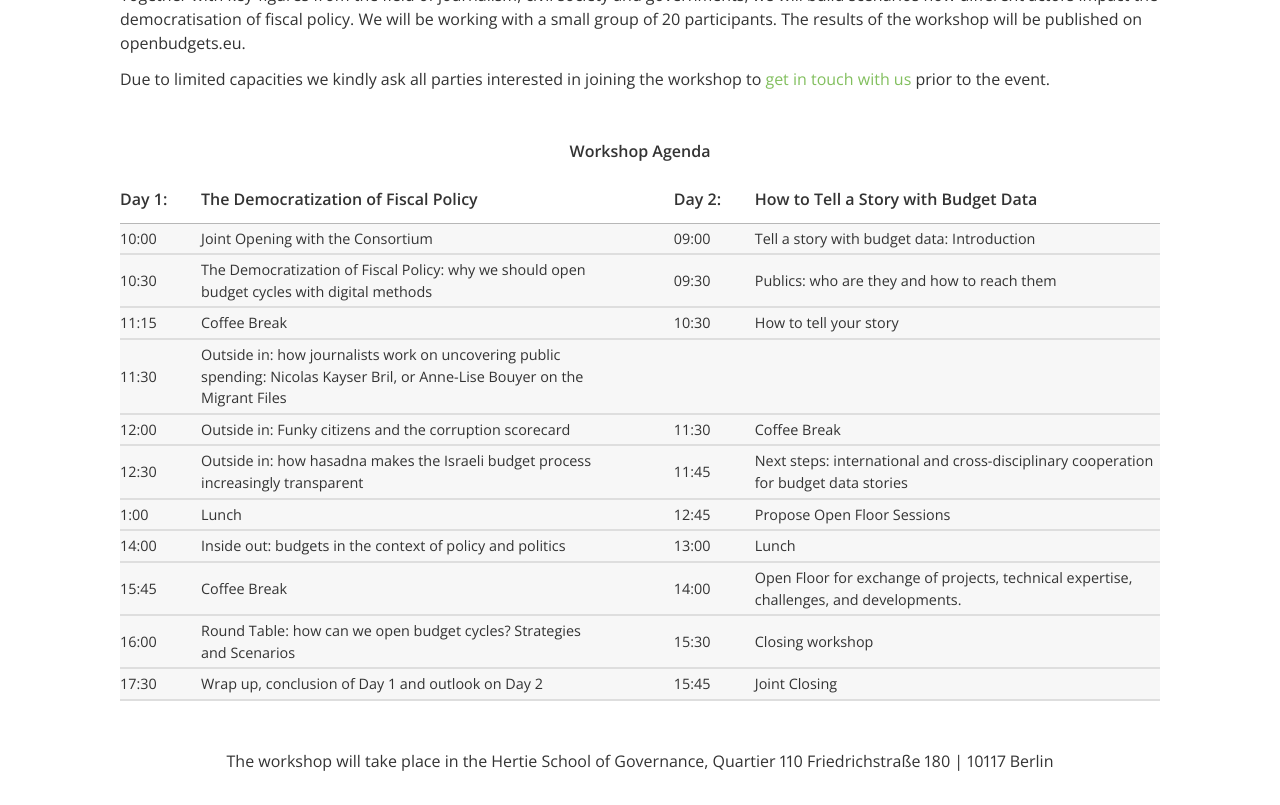
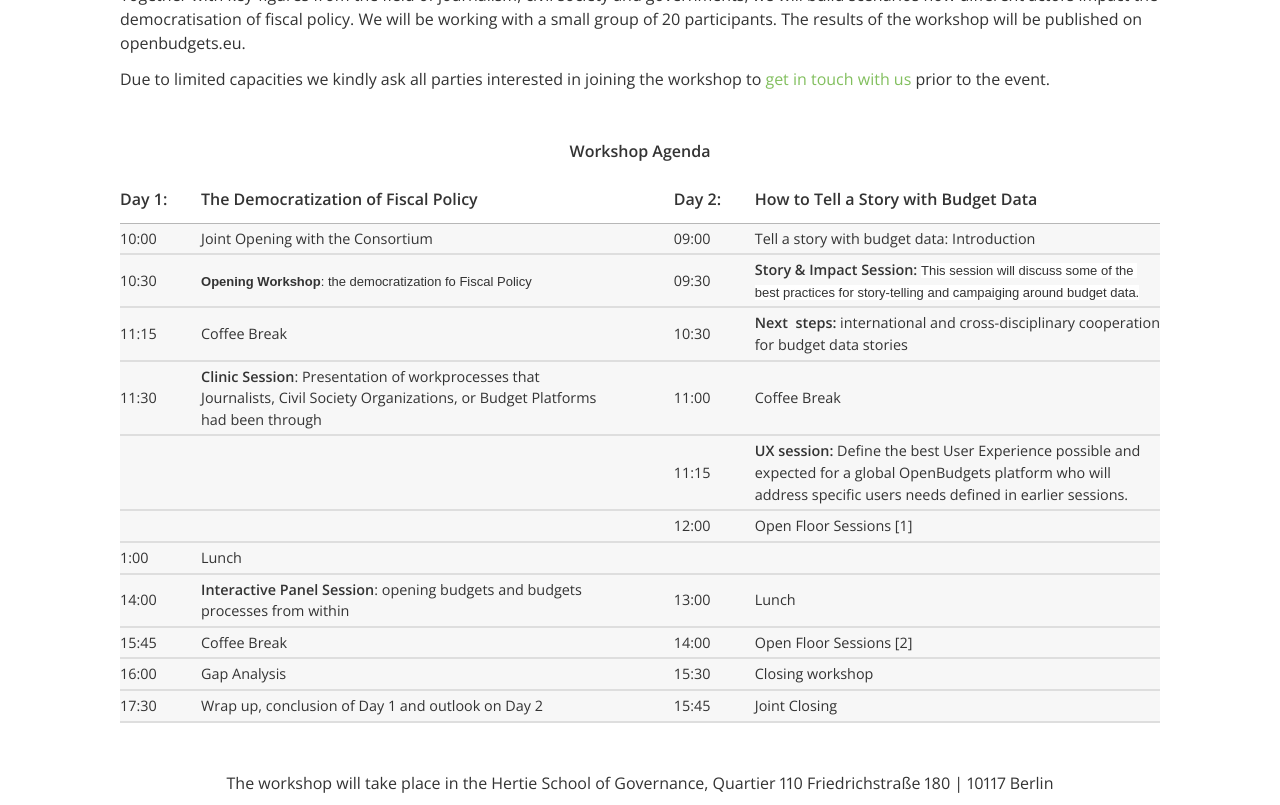
Before and after one commit to openbudgets/openbudgets.github.io, a Jekyll site: the page built from _posts/2015-10-13-open-budgets-stakeholder-workshop.md, in a window 1280 px wide and 900 px high, scrolled down 477 px, cut to the strip 0-805 px from the top of the window. Built offline with Jekyll 4.4.1, drawn with Linux system fonts in a browser that asks for light colours; nearby versions of some CDN libraries.

Commit message:
Content update > Program

```diff
--- a/_posts/2015-10-13-open-budgets-stakeholder-workshop.md
+++ b/_posts/2015-10-13-open-budgets-stakeholder-workshop.md
@@ -19,111 +19,160 @@ Due to limited capacities we kindly ask all parties interested in joining the wo
 <center><b>Workshop Agenda</b></center>
 
 <table class="blog-table">
-<col width="60">
-<col width="300">
-<col width="50">
-<col width="60">
-<col width="300">
-
-
-<th>Day 1:</th>
-<th>The Democratization of Fiscal Policy</th>
-<th></th>
-<th>Day 2:</th>
-<th>How to Tell a Story with Budget Data</th>
-
-<tr>
-
-<td>10:00</td>
-<td>Joint Opening with the Consortium</td>
-<td></td>
-<td>09:00</td>
-<td>Tell a story with budget data: Introduction</td>
-</tr>
-
-<tr>
-<td>10:30</td>
-<td>The Democratization of Fiscal Policy: why we should open budget cycles with digital methods</td>
-<td></td>
-<td>09:30</td>
-<td>Publics: who are they and how to reach them</td>
-</tr>
-
-<tr>
-<td>11:15</td>
-<td>Coffee Break</td>
-<td></td>
-<td>10:30</td>
-<td>How to tell your story</td>
-</tr>
-
-<tr>
-<td>11:30</td>
-<td>Outside in: how journalists work on uncovering public spending: Nicolas Kayser Bril, or Anne-Lise Bouyer on the Migrant Files</td>
-<td></td>
-<td></td>
-<td>
-
-</td>
-</tr>
-
-<tr>
-<td>12:00</td>
-<td>Outside in: Funky citizens and the corruption scorecard</td>
-<td></td>
-<td>11:30</td>
-<td>Coffee Break</td>
-</tr>
-
-<tr>
-<td>12:30</td>
-<td>Outside in: how hasadna makes the Israeli budget process increasingly transparent </td>
-<td></td>
-<td>11:45</td>
-<td>Next steps: international and cross-disciplinary cooperation for budget data stories</td>
-</tr>
-
-<tr>
-<td>1:00</td>
-<td>Lunch</td>
-<td></td>
-<td>12:45</td>
-<td>Propose Open Floor Sessions</td>
-</tr>
-
-<tr>
-<td>14:00</td>
-<td>Inside out: budgets in the context of policy and politics</td>
-<td></td>
-<td>13:00</td>
-<td>Lunch</td>
-</tr>
-
-<tr>
-<td>15:45</td>
-<td>Coffee Break</td>
-<td></td>
-<td>14:00</td>
-<td>Open Floor for exchange of projects, technical expertise, challenges, and developments.</td>
-</tr>
-
-<tr>
-<td>16:00</td>
-<td>Round Table: how can we open budget cycles? Strategies and Scenarios</td>
-<td></td>
-<td>15:30</td>
-<td>Closing workshop</td>
-</tr>
-
-<tr>
-<td>17:30</td>
-<td>Wrap up, conclusion of Day 1 and outlook on Day 2</td>
-<td></td>
-<td>15:45</td>
-<td>Joint Closing</td>
-</tr>
-
-</table>
+			<colgroup>
+				<col width="60" />
+				<col width="300" />
+				<col width="50" />
+				<col width="60" />
+				<col width="300" />
+			</colgroup>
+			<tbody>
+				<tr>
+					<th>
+						Day 1:</th>
+					<th>
+						The Democratization of Fiscal Policy</th>
+					<th>
+						&nbsp;</th>
+					<th>
+						Day 2:</th>
+					<th>
+						How to Tell a Story with Budget Data</th>
+				</tr>
+				<tr>
+					<td>
+						10:00</td>
+					<td>
+						Joint Opening with the Consortium</td>
+					<td>
+						&nbsp;</td>
+					<td>
+						09:00</td>
+					<td>
+						Tell a story with budget data: Introduction</td>
+				</tr>
+				<tr>
+					<td>
+						10:30</td>
+					<td>
+						<span data-sheets-userformat="[null,null,897,[null,0],null,null,null,null,null,null,1,4,0]" data-sheets-value="[null,2,&quot;Opening Workshop: the democratization fo Fiscal Policy&quot;]" style="font-size:13px;font-family:arial,sans,sans-serif;"><strong>Opening Workshop</strong>: the democratization fo Fiscal Policy</span></td>
+					<td>
+						&nbsp;</td>
+					<td>
+						09:30</td>
+					<td>
+						<strong>Story &amp; Impact Session:&nbsp;</strong><span style="font-family: arial, sans, sans-serif; font-size: 13px; line-height: 13px; white-space: pre-wrap; background-color: rgb(255, 255, 255);">This session will discuss some of the best practices for story-telling and campaiging around budget data.</span></td>
+				</tr>
+				<tr>
+					<td>
+						11:15</td>
+					<td>
+						Coffee Break</td>
+					<td>
+						&nbsp;</td>
+					<td>
+						10:30</td>
+					<td>
+						<strong>Next &nbsp;steps:</strong> international and cross-disciplinary cooperation for budget data stories&nbsp;</td>
+				</tr>
+				<tr>
+					<td>
+						11:30</td>
+					<td>
+						<strong>Clinic Session</strong>: Presentation of workprocesses that Journalists, Civil Society Organizations, or Budget Platforms had been through</td>
+					<td>
+						&nbsp;</td>
+					<td>
+						11:00</td>
+					<td>
+						Coffee Break</td>
+				</tr>
+				<tr>
+					<td>
+						&nbsp;</td>
+					<td>
+						&nbsp;</td>
+					<td>
+						&nbsp;</td>
+					<td>
+						11:15</td>
+					<td>
+						<strong>UX session:</strong> Define the best User Experience possible and expected for a global OpenBudgets platform who will address specific users needs defined in earlier sessions.</td>
+				</tr>
+				<tr>
+					<td>
+						&nbsp;</td>
+					<td>
+						&nbsp;</td>
+					<td>
+						&nbsp;</td>
+					<td>
+						12:00</td>
+					<td>
+						Open Floor Sessions [1]</td>
+				</tr>
+				<tr>
+					<td>
+						1:00</td>
+					<td>
+						Lunch</td>
+					<td>
+						&nbsp;</td>
+					<td>
+						&nbsp;</td>
+					<td>
+						&nbsp;</td>
+				</tr>
+				<tr>
+					<td>
+						14:00</td>
+					<td>
+						<strong>Interactive Panel Session</strong>: opening budgets and budgets processes from within&nbsp;</td>
+					<td>
+						&nbsp;</td>
+					<td>
+						13:00</td>
+					<td>
+						Lunch</td>
+				</tr>
+				<tr>
+					<td>
+						15:45</td>
+					<td>
+						Coffee Break</td>
+					<td>
+						&nbsp;</td>
+					<td>
+						14:00</td>
+					<td>
+						Open Floor Sessions [2]</td>
+				</tr>
+				<tr>
+					<td>
+						16:00</td>
+					<td>
+						Gap Analysis&nbsp;</td>
+					<td>
+						&nbsp;</td>
+					<td>
+						15:30</td>
+					<td>
+						Closing workshop</td>
+				</tr>
+				<tr>
+					<td>
+						17:30</td>
+					<td>
+						Wrap up, conclusion of Day 1 and outlook on Day 2</td>
+					<td>
+						&nbsp;</td>
+					<td>
+						15:45</td>
+					<td>
+						Joint Closing</td>
+				</tr>
+			</tbody>
+		</table>
 
 
 <!--<p><center><img src="{{site.baseurl}}/assets/posts/2015-10/stakeholderworkshop_timetable.png" alt="Workpackage structure"></center></p>-->
```
